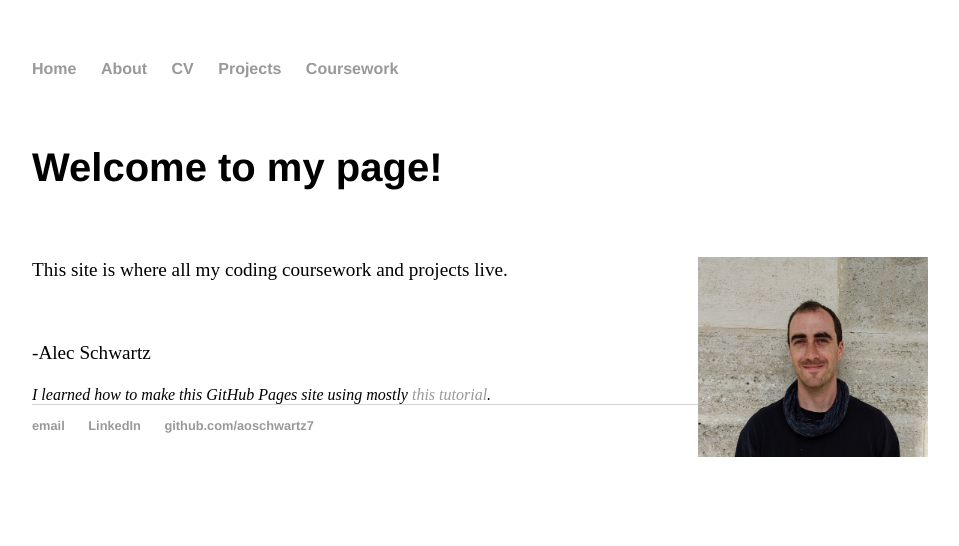
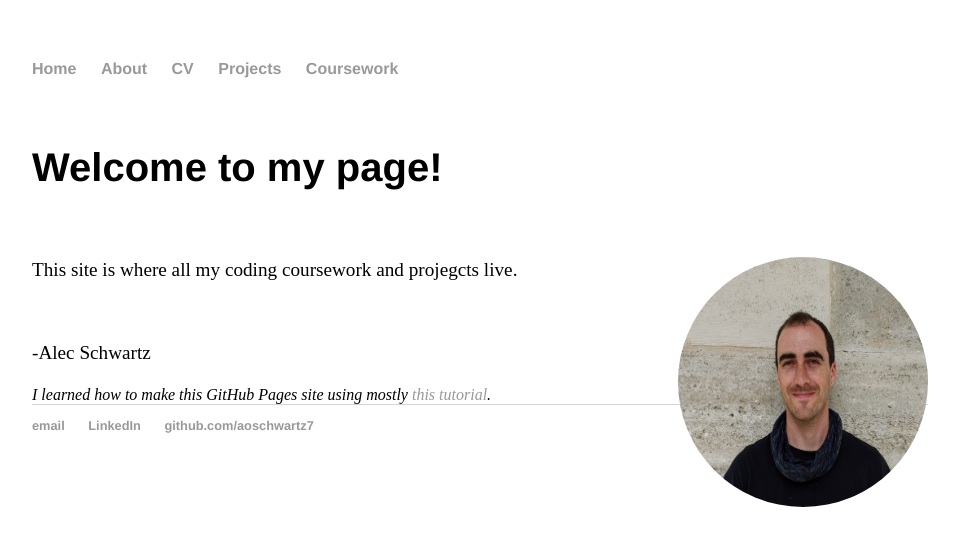
Before and after one commit to aoschwartz7/aoschwartz7.github.io, a Jekyll site: the page built from index.html, in a window 1280 px wide. Shown: the top 546 px of the page, without its empty margins (160-1119 px from the left). Built offline with Jekyll 4.4.1, drawn with Linux system fonts in a browser that asks for light colours.

Commit message:
formatting

```diff
--- a/index.html
+++ b/index.html
@@ -4,8 +4,8 @@ title: Alec
 ---
 <h5>Welcome to my page!</h5>
 <p>
-<img src="portrait.jpg" alt="me" style="float:right;width:230px;height:200px;">
-This site is where all my coding coursework and projects live.
+<img src="portrait.jpg" alt="me" style="float:right;width:250px;height:250px;border-radius: 50%;">
+This site is where all my coding coursework and projegcts live.
 </p>
 <br>
 
```
